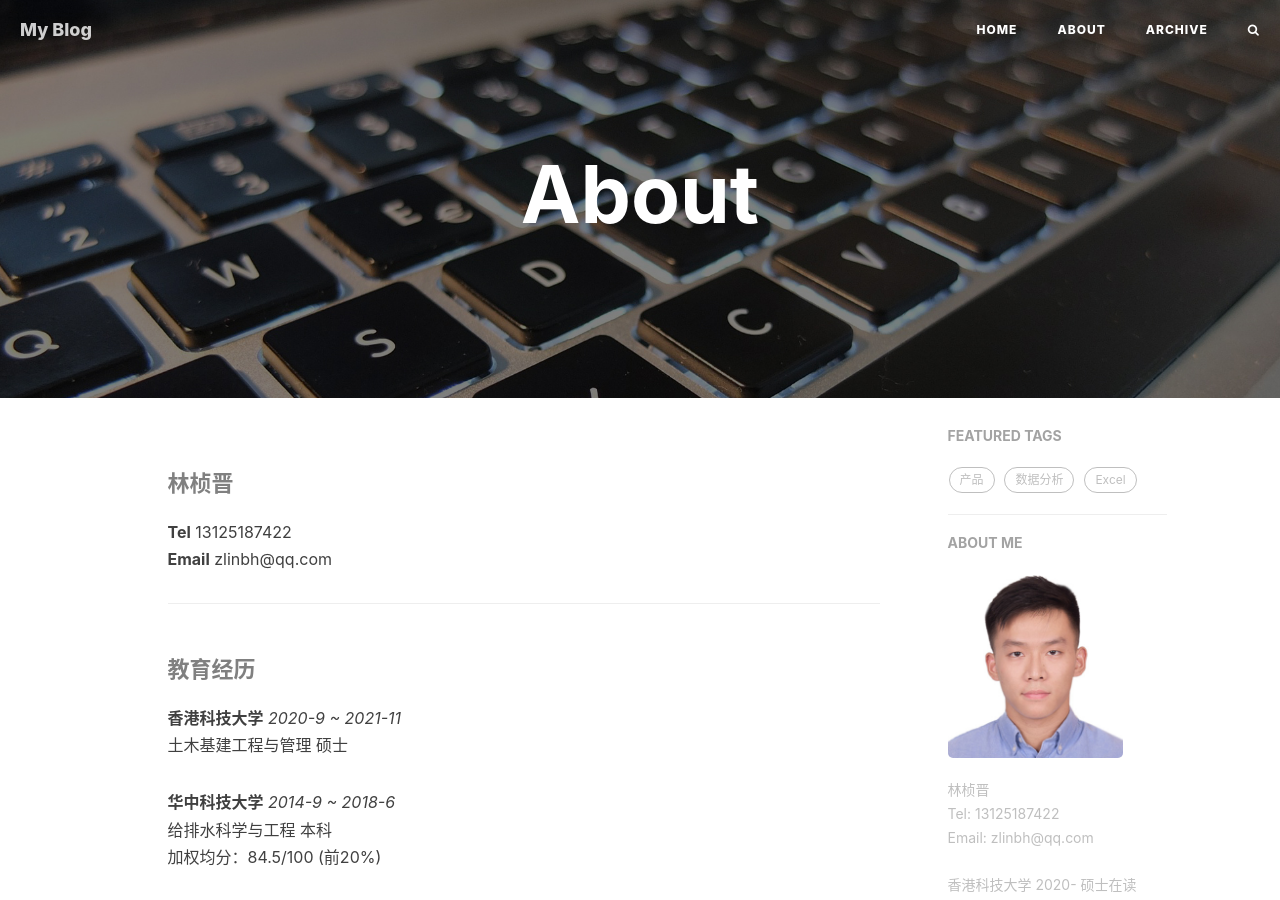
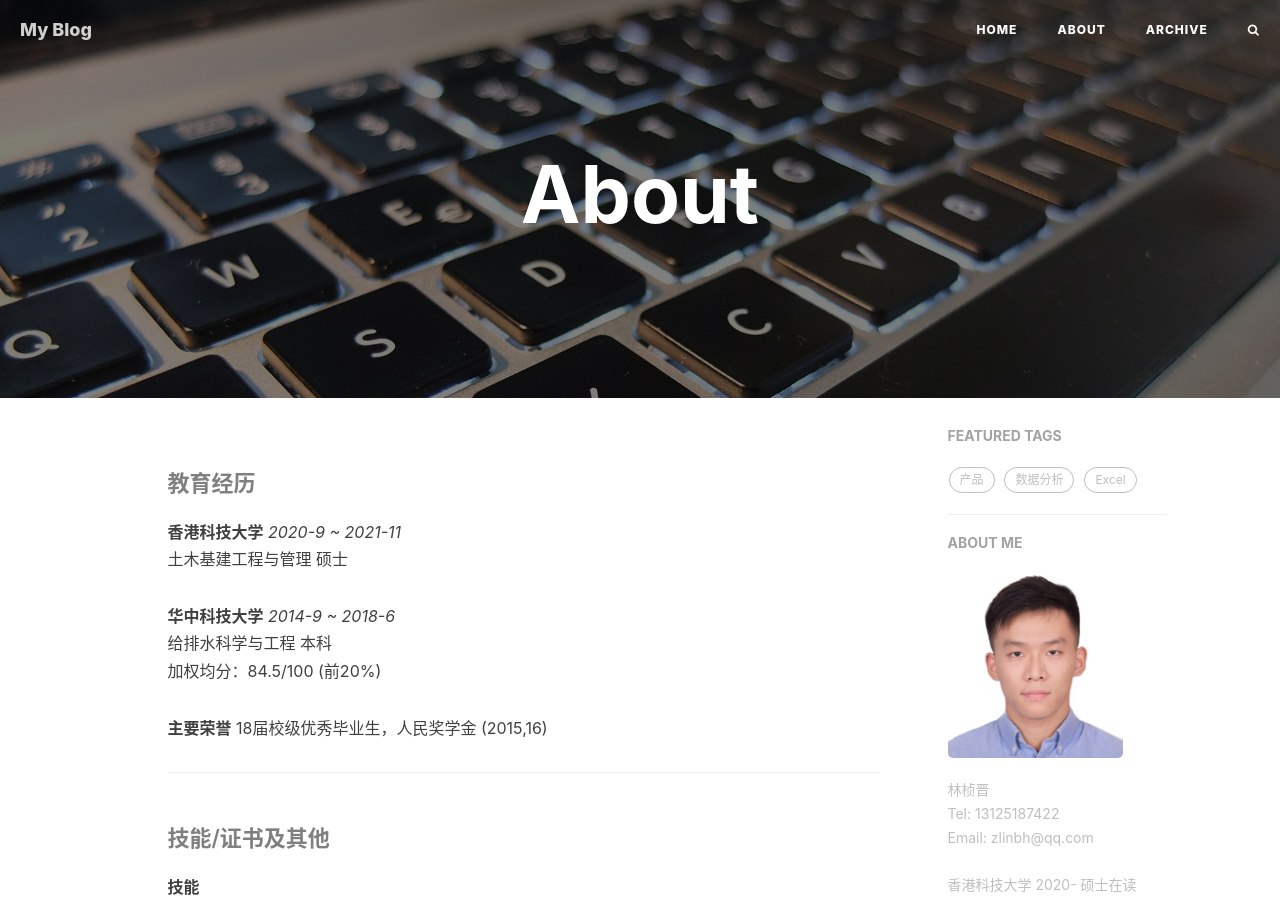
Before and after one commit to zlinbh/zlinbh.github.io, a Jekyll site: the page built from about.html, in a window 1280 px wide and 900 px high. Built offline with Jekyll 4.4.1, drawn with Linux system fonts in a browser that asks for light colours; nearby versions of some CDN libraries; comment, search, counter and statistics services are not loaded.

Commit message:
Update zh.md

```diff
--- a/_includes/about/zh.md
+++ b/_includes/about/zh.md
@@ -1,9 +1,3 @@
-#### 林桢晋
-**Tel** 13125187422
-**Email** zlinbh@qq.com
-
-***
-
 #### 教育经历
 
 **香港科技大学** *2020-9 ~ 2021-11*
```
